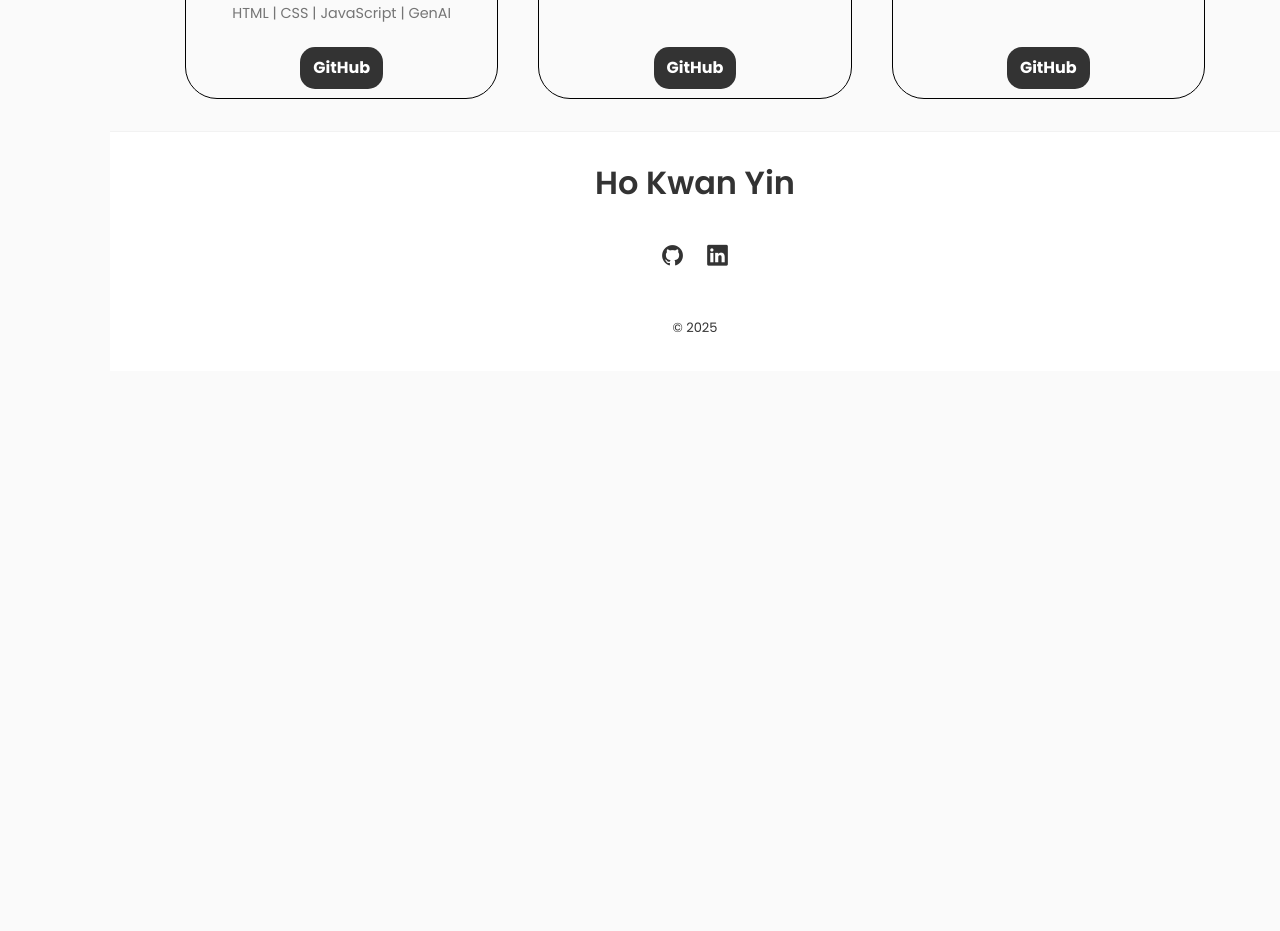
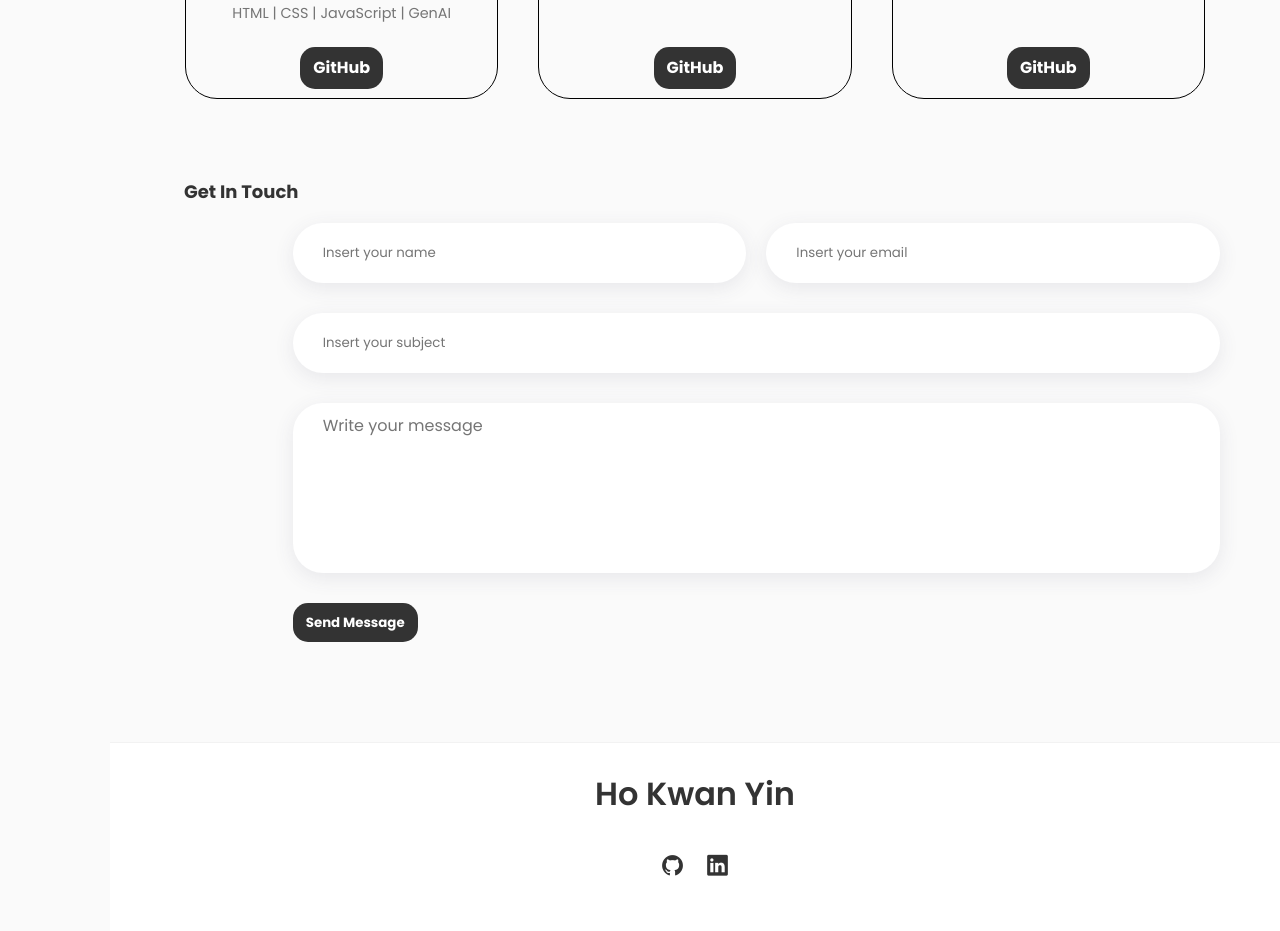
Before and after one commit to Hky224/PWS, a React (Create React App) app: page / in a window 1280 px wide. Shown: the part 2540-3471 px from the top of the page. Before the commit the page ends 2911 px from the top, so only its background shows below. Built offline with nearby package versions, Linux system fonts and the light colour scheme.

Commit message:
add contact

```diff
--- a/src/components/contact/Contact.jsx
+++ b/src/components/contact/Contact.jsx
@@ -1,5 +1,85 @@
-function Contact() {
-  return <div></div>;
-}
+import React, { useRef } from "react";
+import "./contact.css";
+import emailjs from "@emailjs/browser";
+
+const Contact = () => {
+  const form = useRef();
+
+  const sendEmail = (e) => {
+    e.preventDefault();
+
+    emailjs
+      .sendForm(
+        "service_1e1fgs8",
+        "template_l1zt7gk",
+        form.current,
+        "2UHOMWVJwF_OFf7Ub"
+      )
+      .then(
+        (result) => {
+          console.log(result.text);
+        },
+        (error) => {
+          console.log(error.text);
+        }
+      );
+    e.target.reset();
+  };
+  return (
+    <section className="contact container section" id="contact">
+      <h2 className="section__title">Get In Touch</h2>
+      <div className="contact__container grid">
+        <div className="contact__info"></div>
+        <form
+          ref={form}
+          onSubmit={sendEmail}
+          action=""
+          className="contact__form"
+        >
+          <div className="contact__form-group">
+            <div className="contact__form-div">
+              <input
+                type="text"
+                className="contact__form-input"
+                name="user__name"
+                placeholder="Insert your name"
+              />
+            </div>
+
+            <div className="contact__form-div">
+              <input
+                type="email"
+                className="contact__form-input"
+                name="user__email"
+                placeholder="Insert your email"
+              />
+            </div>
+          </div>
+          <div className="contact__form-div">
+            <input
+              type="text"
+              className="contact__form-input"
+              name="subject"
+              placeholder="Insert your subject"
+            />
+          </div>
+          <div className="contact__form-div contact__form-area">
+            <textarea
+              name="user__message"
+              id=""
+              cols="30"
+              rows="10"
+              className="contact__form-input"
+              placeholder="Write your message"
+            ></textarea>
+          </div>
+          <button type="submit" className="btn">
+            Send Message
+          </button>
+        </form>
+      </div>
+    </section>
+  );
+};
 
 export default Contact;
--- /dev/null
+++ b/src/components/contact/contact.css
@@ -0,0 +1,65 @@
+.contact.section {
+  padding-bottom: 100px;
+}
+.contact__container {
+  grid-template-columns: 1fr 10fr;
+  column-gap: 30px;
+}
+.contact__title {
+  font-size: large;
+  margin-bottom: 8px;
+}
+.contact__form-group {
+  display: grid;
+  grid-template-columns: repeat(2, 1fr);
+  column-gap: 20px;
+}
+.contact__form-div {
+  position: relative;
+  margin-bottom: 30px;
+  height: 60px;
+}
+.contact__form-input {
+  position: absolute;
+  top: 0;
+  left: 0;
+  width: 100%;
+  height: 100%;
+  box-shadow: var(--shadow);
+  background-color: var(--cont-color);
+  color: var(--text-color);
+  border: none;
+  outline: none;
+  border-radius: 30px;
+  padding: 10px 30px;
+  z-index: 1;
+}
+.contact__form-area {
+  height: 170px;
+}
+.contact__form-area textarea {
+  resize: none;
+}
+@media screen and (max-width: 1024px) {
+  .contact__container {
+    grid-template-columns: 300px 360px;
+    justify-content: center;
+  }
+  .contact__form-group {
+    grid-template-columns: 1fr;
+  }
+}
+@media screen and (max-width: 768px) {
+  .contact__container {
+    grid-template-columns: 310px;
+    row-gap: 30px;
+  }
+  .contact__info {
+    text-align: center;
+  }
+}
+@media screen and (max-width: 350px) {
+  .contact__container {
+    grid-template-columns: 1fr;
+  }
+}
```
